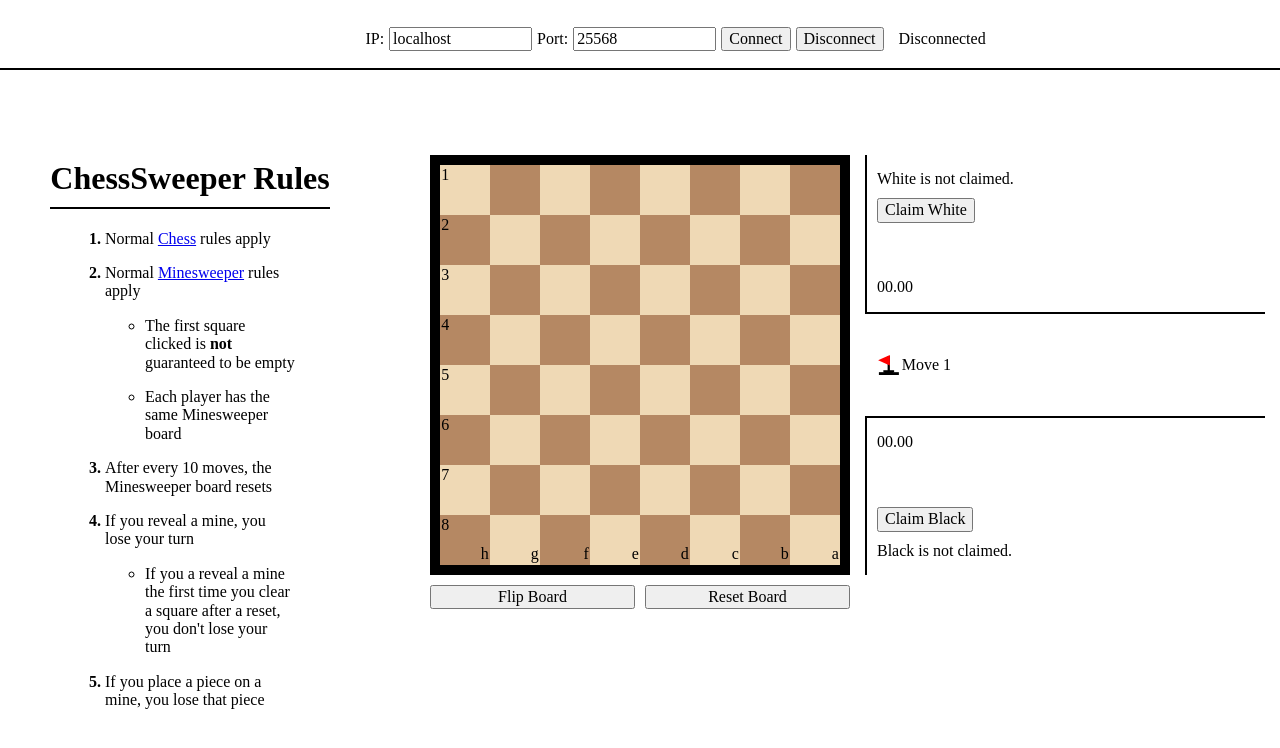
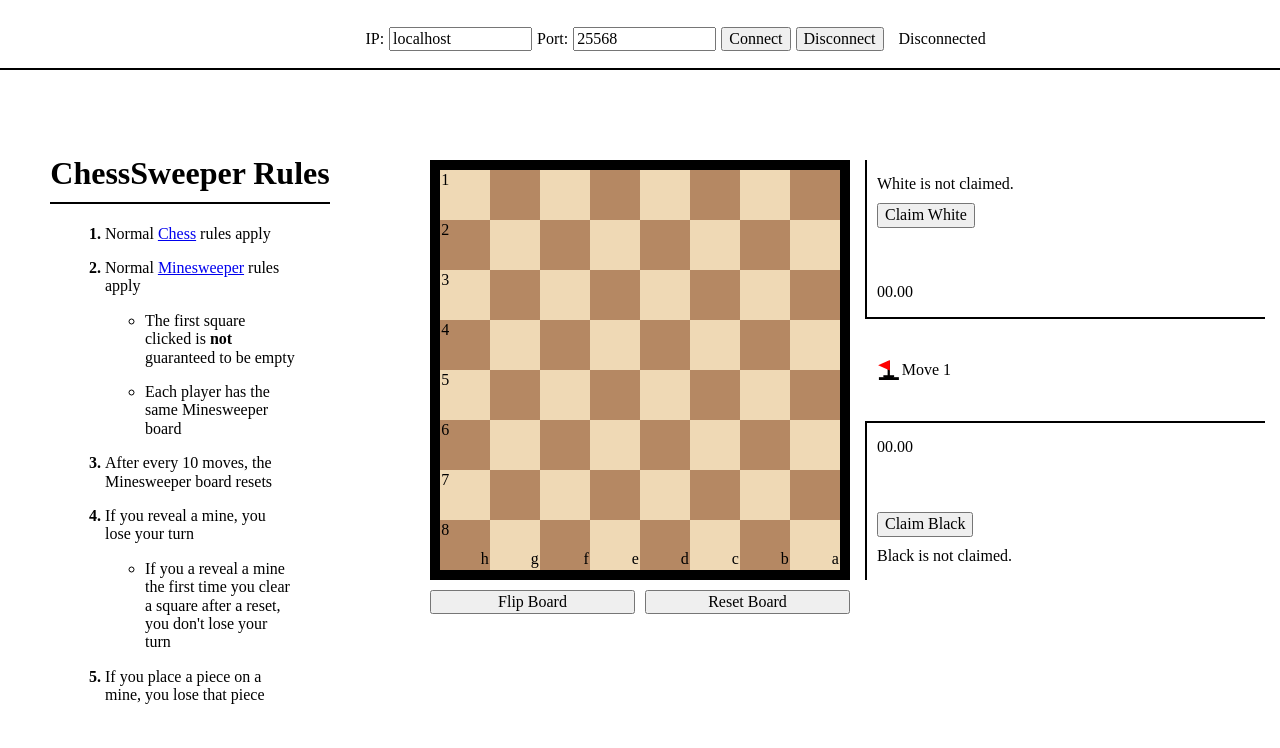
Before and after one commit to reecer62/ChessSweeper, a plain HTML site: page index.html in a window 1280 px wide. Both pictures are taken after a click on the button "Flip Board". Drawn offline with Linux system fonts and the light colour scheme.

Commit message:
Shifts rules up slightly

```diff
--- a/main.css
+++ b/main.css
@@ -50,7 +50,7 @@ body {
 	grid-template-rows: auto auto auto auto auto auto 1fr;
 	grid-template-columns: 1fr auto 1fr;
 	grid-template-areas:
-		". status ."
+		"rules status ."
 		"rules board blackContainer"
 		"rules board blackTimer"
 		"rules board centerContainer"
@@ -61,7 +61,7 @@ body {
 
 #container.flipped {
 	grid-template-areas:
-		". status ."
+		"rules status ."
 		"rules board whiteContainer"
 		"rules board whiteTimer"
 		"rules board centerContainer"
```
